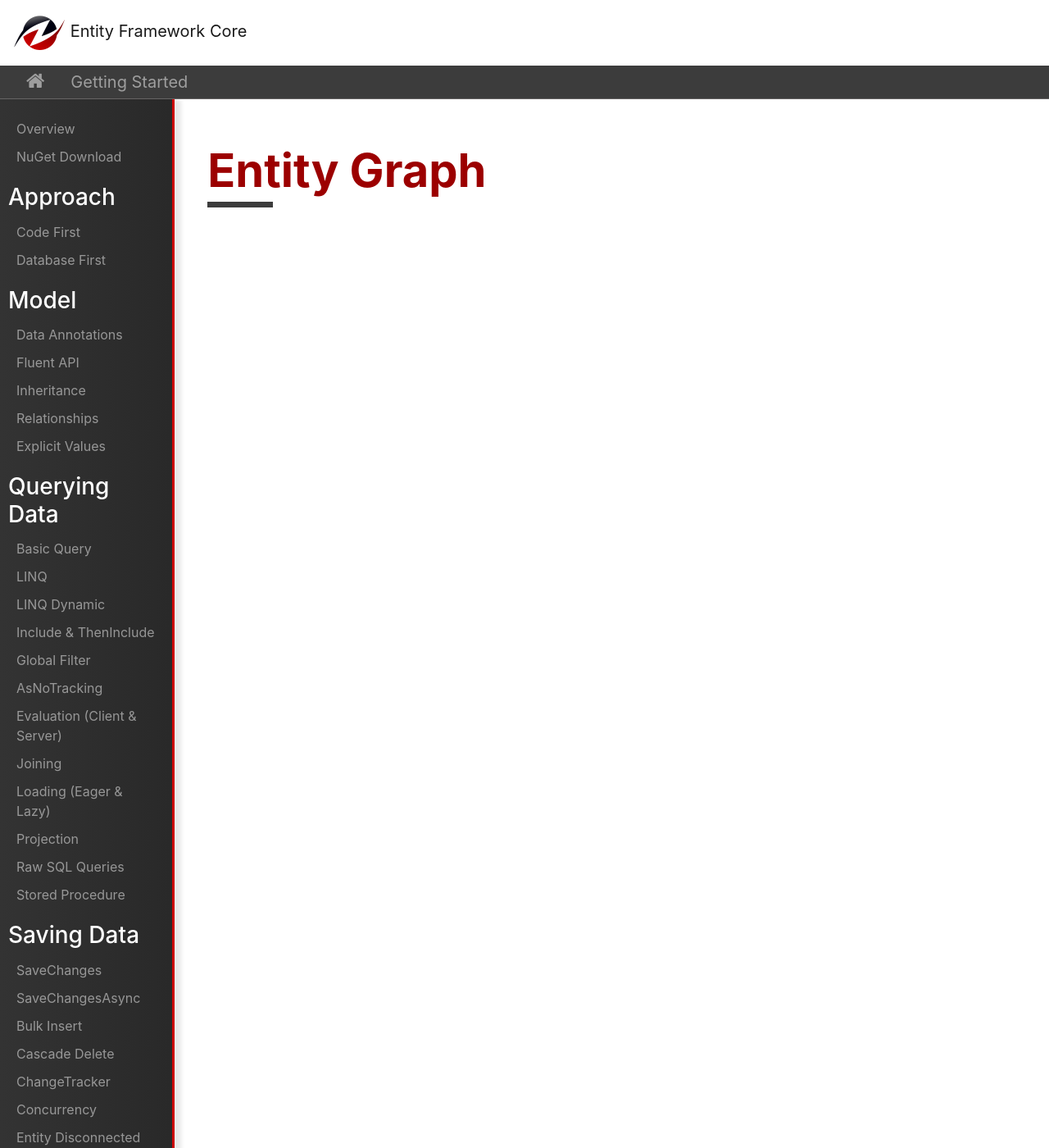
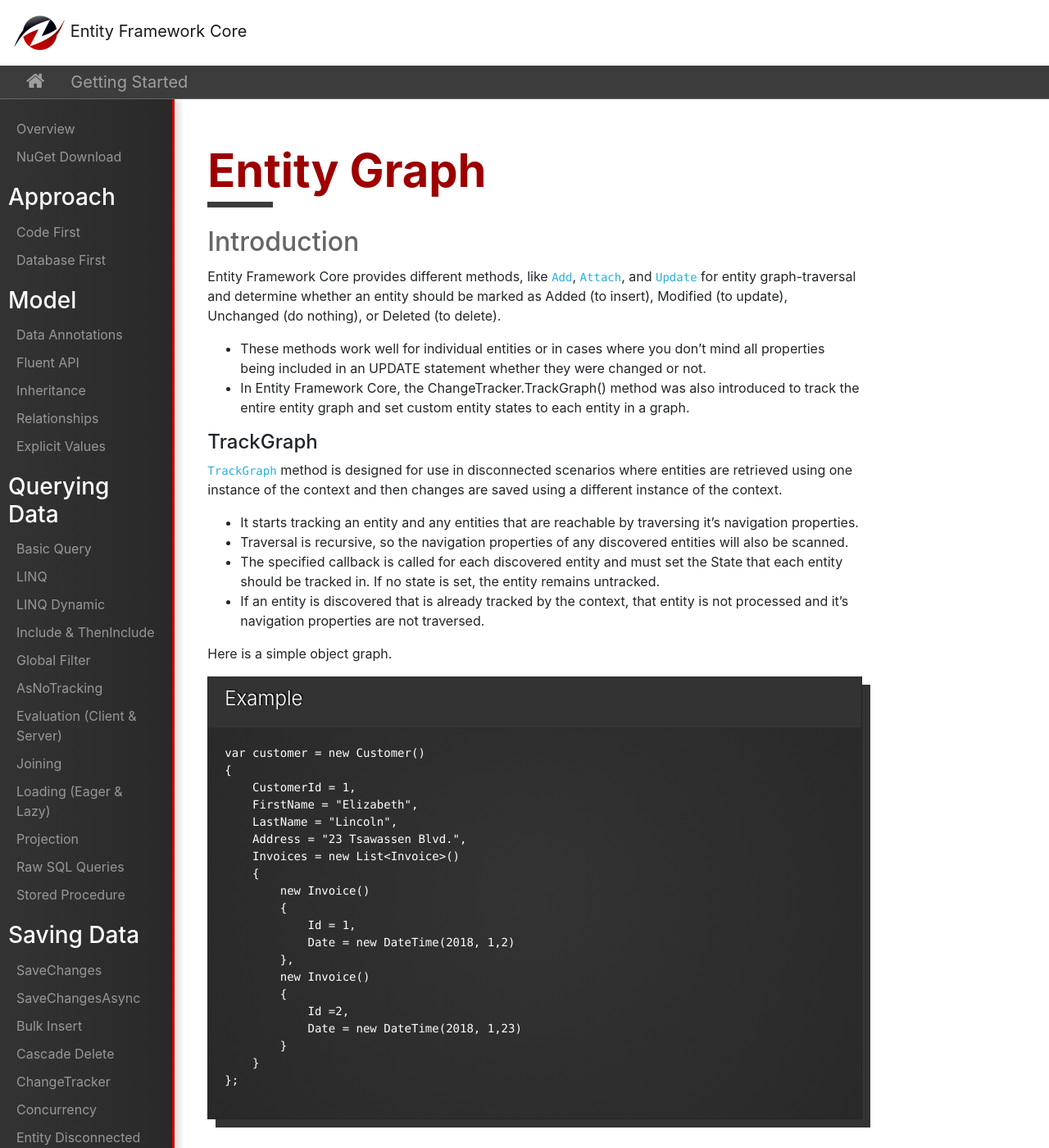
Before and after one commit to zzzprojects/EntityFrameworkCore, a Jekyll site: the page built from docs/pages/getting-started/saving-data/entity-graph.md, in a window 1280 px wide and 1400 px high. Shown: the whole window at 82% size. Built offline with Jekyll 4.4.1, drawn with Linux system fonts in a browser that asks for light colours; nearby versions of some CDN libraries; our own code applies the rules of GitHub Pages for plain Markdown files; some of the changed text lies outside the part shown.

Commit message:
Added Entity Graph article

```diff
--- a/docs/pages/getting-started/saving-data/entity-graph.md
+++ b/docs/pages/getting-started/saving-data/entity-graph.md
@@ -1,3 +1,99 @@
 ---
 permalink: saving-data-entity-graph
 ---
+
+## Introduction
+
+Entity Framework Core provides different methods, like `Add`, `Attach`, and `Update` for entity graph-traversal and determine whether an entity should be marked as Added (to insert), Modified (to update), Unchanged (do nothing), or Deleted (to delete).
+
+ - These methods work well for individual entities or in cases where you don't mind all properties being included in an UPDATE statement whether they were changed or not.
+ - In Entity Framework Core, the ChangeTracker.TrackGraph() method was also introduced to track the entire entity graph and set custom entity states to each entity in a graph.
+
+#### TrackGraph
+
+`TrackGraph` method is designed for use in disconnected scenarios where entities are retrieved using one instance of the context and then changes are saved using a different instance of the context.
+
+ - It starts tracking an entity and any entities that are reachable by traversing it's navigation properties.
+ - Traversal is recursive, so the navigation properties of any discovered entities will also be scanned.
+ - The specified callback is called for each discovered entity and must set the State that each entity should be tracked in. If no state is set, the entity remains untracked.
+ - If an entity is discovered that is already tracked by the context, that entity is not processed and it's navigation properties are not traversed.
+
+Here is a simple object graph.
+
+{% include template-example.html %}
+{% highlight csharp %}
+
+var customer = new Customer()
+{
+    CustomerId = 1,
+    FirstName = "Elizabeth",
+    LastName = "Lincoln",
+    Address = "23 Tsawassen Blvd.",
+    Invoices = new List<Invoice>()
+    {
+        new Invoice()
+        {
+            Id = 1,
+            Date = new DateTime(2018, 1,2)
+        },
+        new Invoice()
+        {
+            Id =2,
+            Date = new DateTime(2018, 1,23)
+        }
+    }
+};
+
+{% endhighlight %}
+
+In this object graph, we have two invoices of a customer, and the Date property for both invoices has been changed. To update the database for the above object graph, we can use `Update()` method, and it will do the job.
+
+{% include template-example.html %}
+{% highlight csharp %}
+
+using(var context = new MyContext())
+{
+    context.Update(customer);
+    context.SaveChanges();
+}
+
+{% endhighlight %}
+
+ - The Update method will mark the root entity and all its related entities as Modified.
+ - SQL will be generated to update all of their properties (whether they have been changed or not) to the values that have been assigned to the entities.
+ - That means that all of the values for all of the entities have to be present; otherwise, they will be overwritten with null or default values.
+
+The `TrackGraph` method provides easy access to each entity in the graph.
+
+{% include template-example.html %}
+{% highlight csharp %}
+
+using (var context = new MyContext())
+{
+    context.ChangeTracker.TrackGraph(customer, e =>
+    {
+        e.Entry.State = EntityState.Unchanged;
+
+        if((e.Entry.Entity as Invoice) != null)
+        {
+            if (e.Entry.IsKeySet)
+            {
+                e.Entry.State = EntityState.Modified;
+            }
+            else
+            {
+                e.Entry.State = EntityState.Added;
+            }
+        }
+    });
+
+    foreach (var entry in context.ChangeTracker.Entries())
+    {
+        Console.WriteLine("Entity: {0}, State: {1}", entry.Entity.GetType().Name, entry.State.ToString());
+    }
+    context.SaveChanges();
+}
+
+{% endhighlight %}
+
+The TrackGraph method is new in Entity Framework Core and offers a simple way to iterate over a graph of objects that you want the context to begin tracking, and to apply customized code based on the type of entity and other criteria.
```
